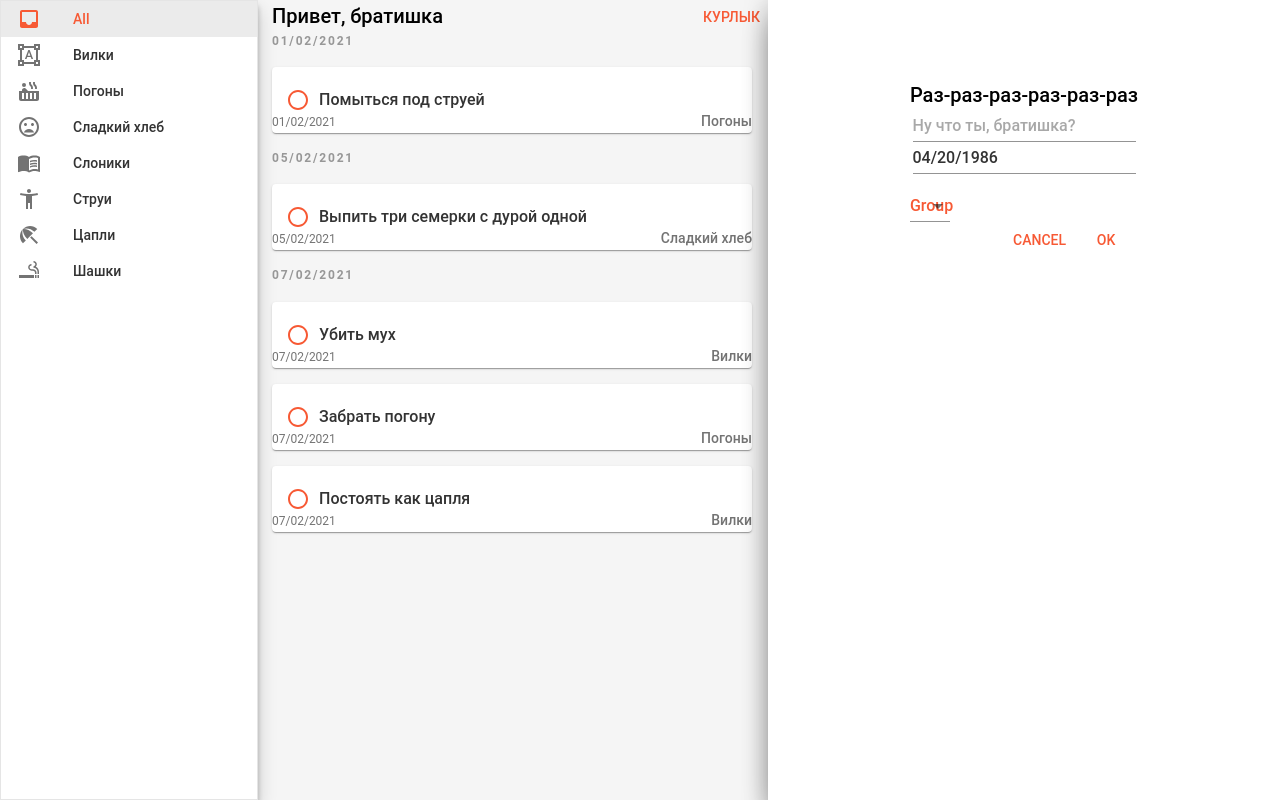
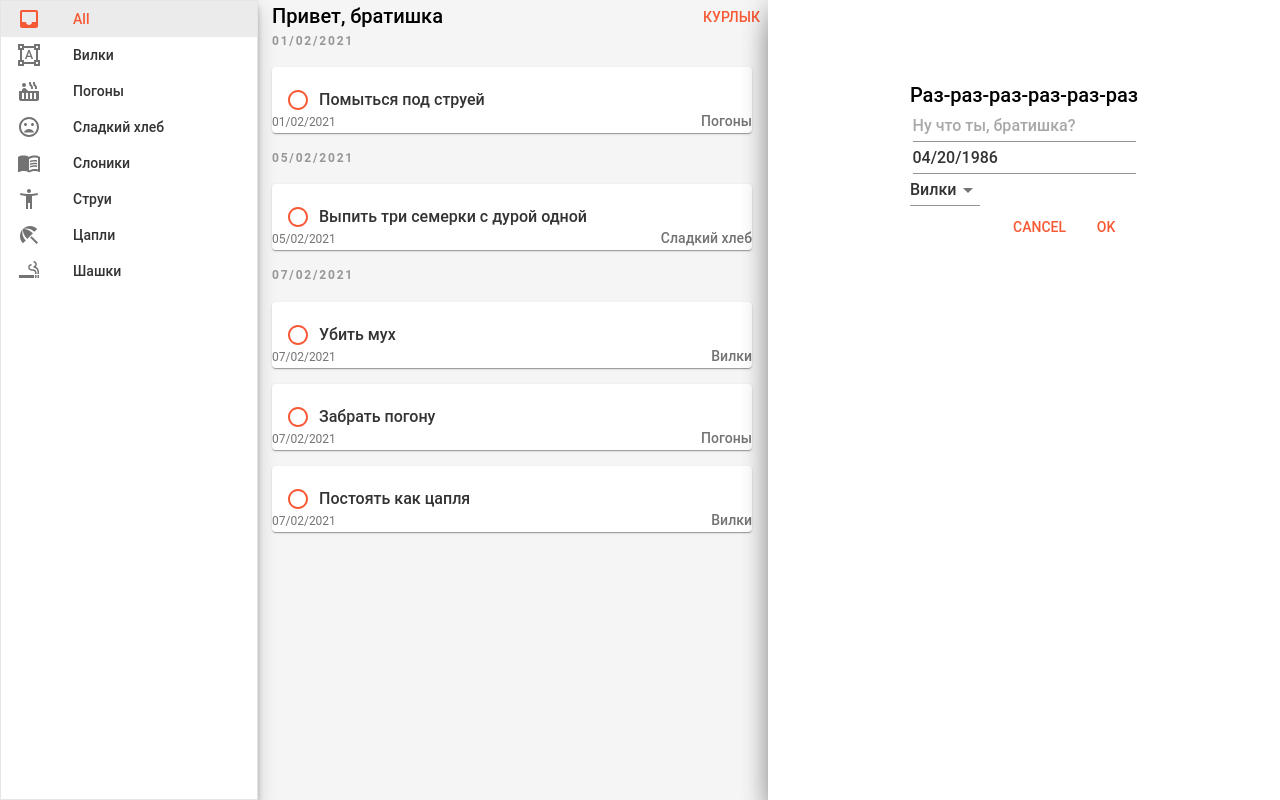
Before and after one commit to yukolonin/ToDoManager, a React (Create React App) app: page / in a window 1280 px wide. Both pictures are taken after a click on the button "КУРЛЫК". Built offline with nearby package versions, Linux system fonts and the light colour scheme.

Commit message:
Groups default value in side menu now works properly

```diff
--- a/src/AppBody.tsx
+++ b/src/AppBody.tsx
@@ -20,7 +20,7 @@ import {TaskListContext, TaskListContextProvider} from "./TaskListContext";
 
 
 function AppBody() {
-
+    // TODO: Clean comments
 
     const{state, dispatch} = React.useContext(TaskListContext);
 
--- a/src/SelectGroup2.tsx
+++ b/src/SelectGroup2.tsx
@@ -5,27 +5,29 @@ import MenuItem from '@material-ui/core/MenuItem';
 import FormHelperText from '@material-ui/core/FormHelperText';
 import FormControl from '@material-ui/core/FormControl';
 import Select from '@material-ui/core/Select';
+import TextField from '@material-ui/core/TextField';
+
 import Task from "./Task";
 import Groups from "./Groups";
 
 
 export default function SelectGroup2(props: {
+    group: Groups,
     onChange: (value: Groups) => void
 }) {
 
     return (
         <div>
-            <FormControl>
-                <InputLabel>Group</InputLabel>
-                <Select
-                    onChange={(event) => props.onChange(event.target.value as Groups)}
-                >
+            <TextField
+                select
+                value={props.group}
+                onChange={(event) => props.onChange(event.target.value as Groups)}
+            >
                     {Object.values(Groups).map((value: Groups) => (
                         value === Groups.DATE || value === Groups.ALL ? <></> : // tight spot
                         <MenuItem value={value}>{value}</MenuItem>
                     ))}
-                </Select>
-            </FormControl>
+            </TextField>
         </div>
     );
 }
--- a/src/SideMenu.tsx
+++ b/src/SideMenu.tsx
@@ -88,6 +88,7 @@ function SideMenu() {
                 <div className='sidemenu-group-block'>
                     <SelectGroup2
                     // TODO: add default group as with task and date
+                    group={localGroup}
                     onChange={handleGroupChange}
                     />
                 </div>
```
